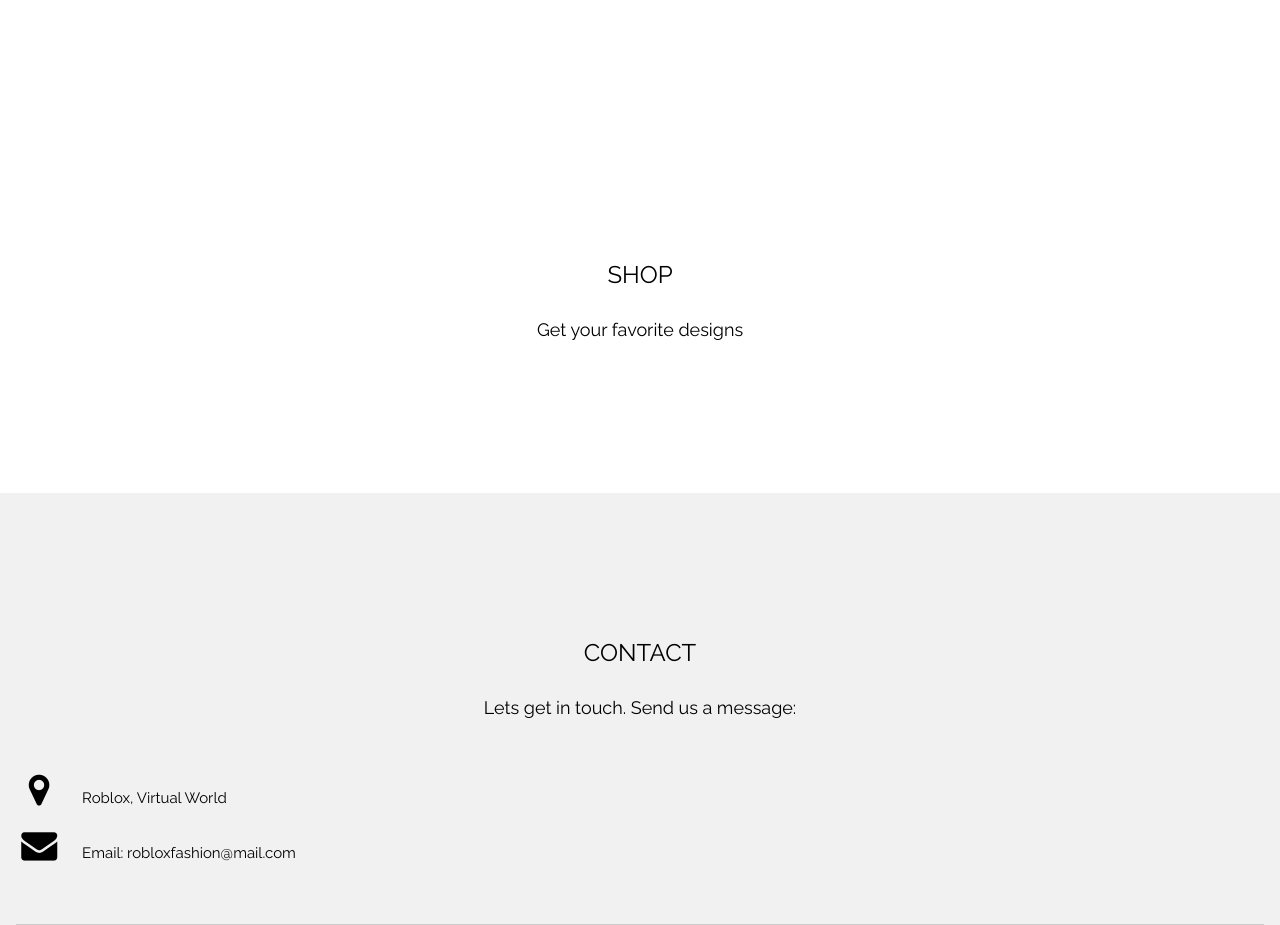
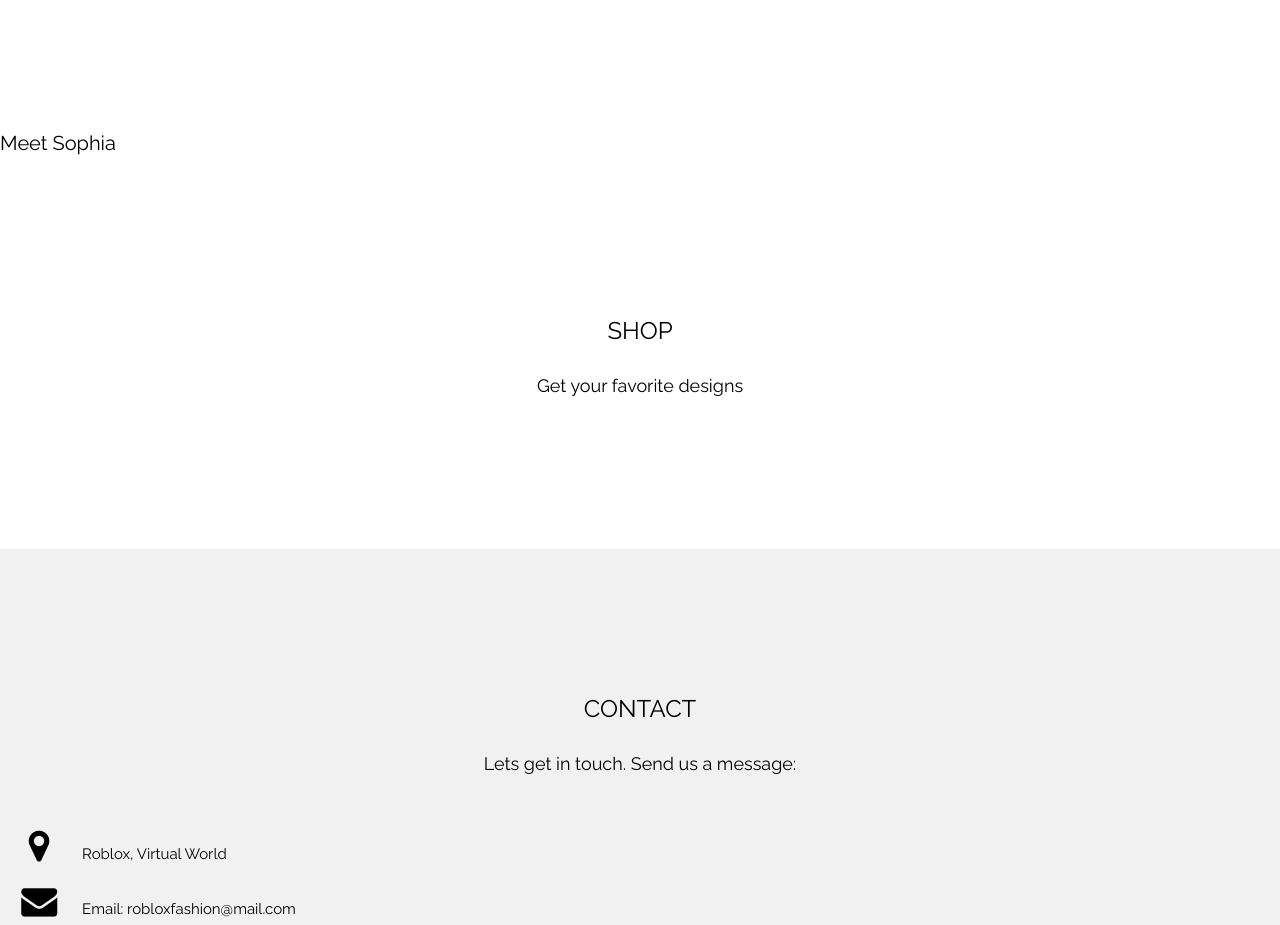
Before and after one commit to JustinNealHatch/wikkit, a plain HTML site: page index.html in a window 1280 px wide. Shown: the part 1440-2365 px from the top of the page. Drawn offline with nearby package versions, Linux system fonts and the light colour scheme.

Commit message:
Update index.html

```diff
--- a/index.html
+++ b/index.html
@@ -83,9 +83,12 @@ body, html {
 <!-- Designers Section -->
 <div class="w3-container" style="padding:128px 16px" id="designers">
   <h3 class="w3-center">OUR DESIGNERS</h3>
+
   <p class="w3-center w3-large">Meet the creative minds behind our collections</p>
   <!-- Add your designers here -->
 </div>
+  <h4>Meet Sophia </h4>
+
 
 <!-- Shop Section -->
 <div class="w3-container" style="padding:128px 16px" id="shop">
```
